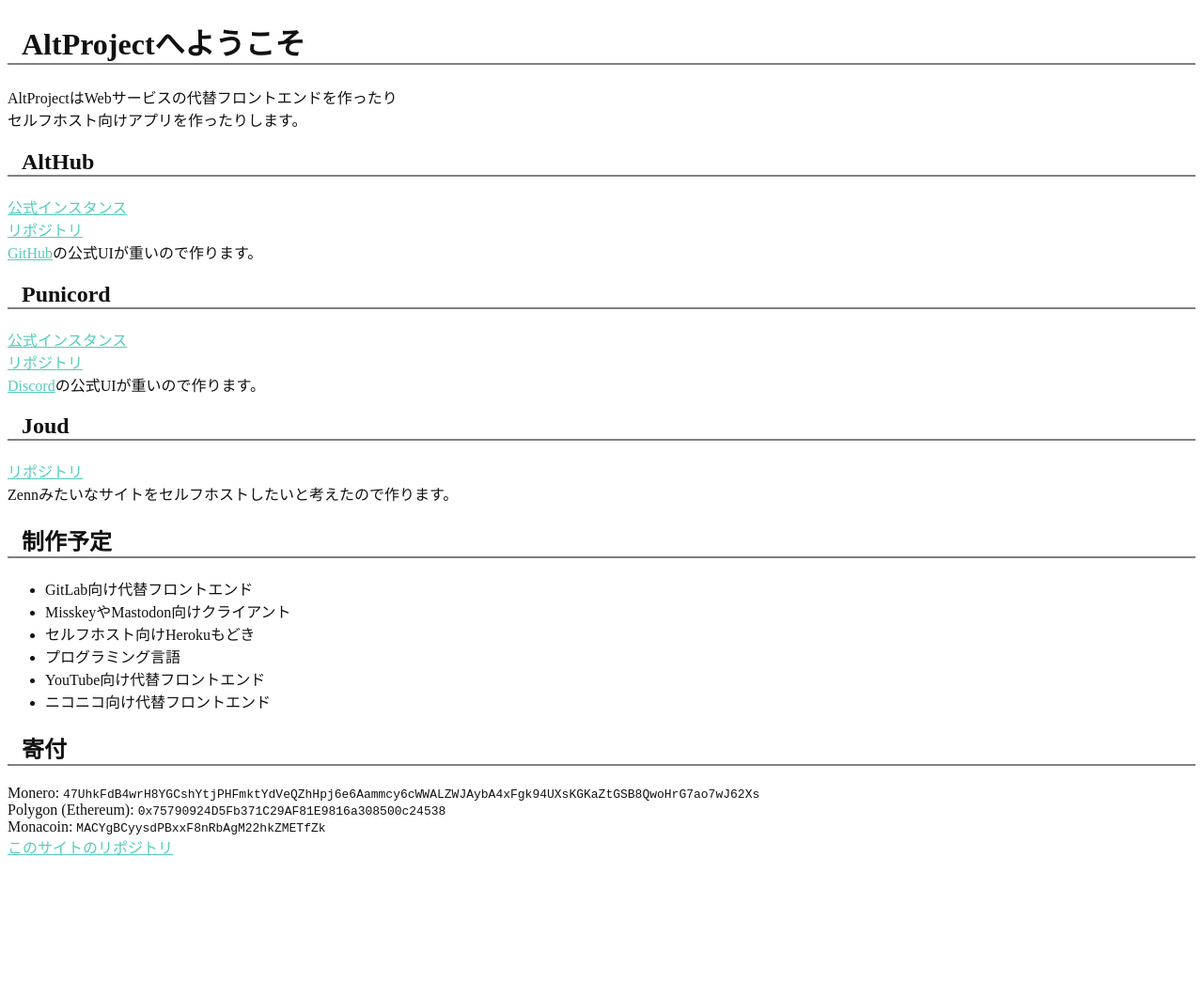
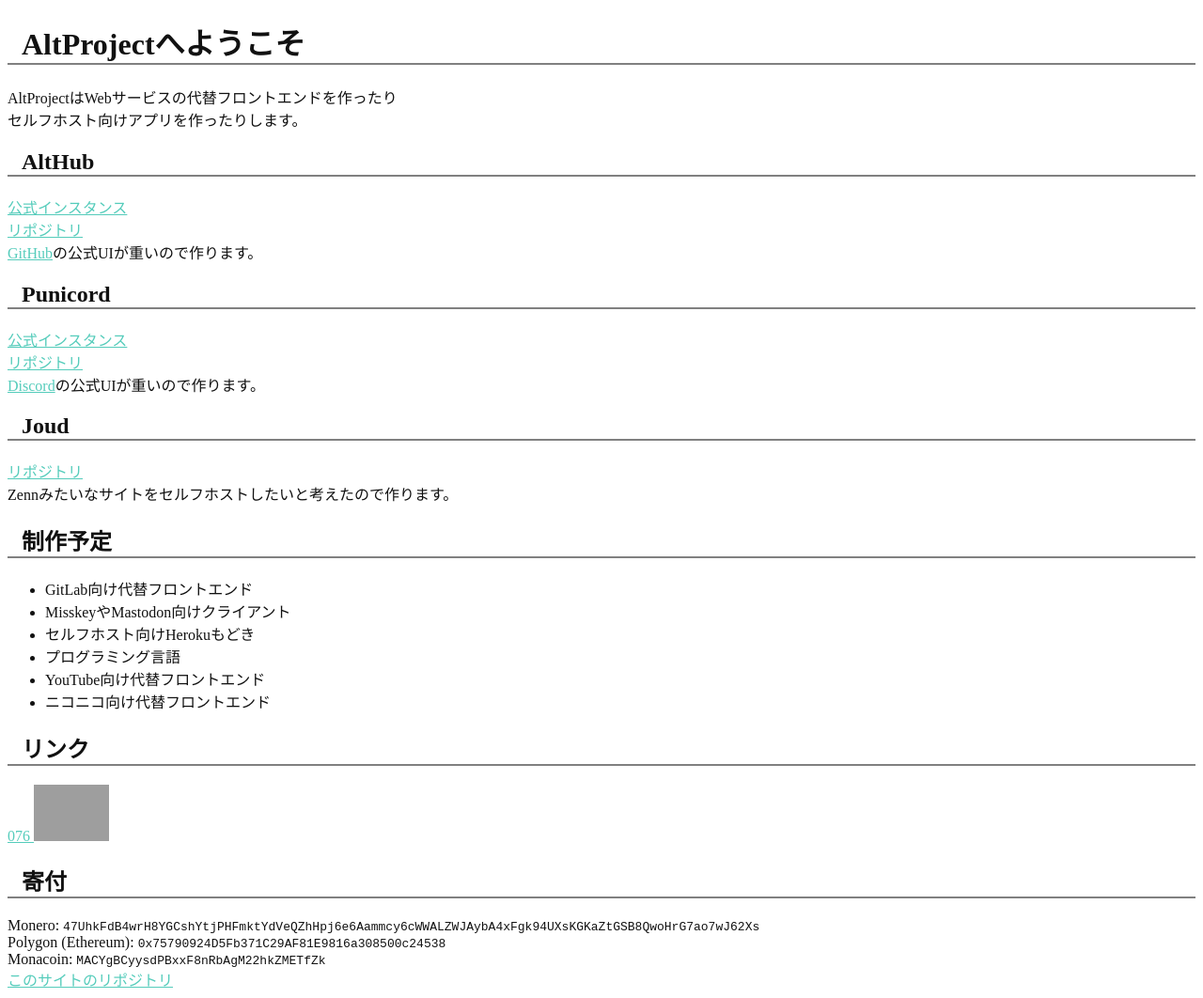
Before and after one commit to akku1139/altproject, a plain HTML site: page public/index.html in a window 1280 px wide. Shown: the whole page at 94% size. Before the commit the page ends 921 px from the top, so only its background shows below. Drawn offline with Linux system fonts and the light colour scheme; grey boxes are pictures that could not be loaded.

Commit message:
リンク

```diff
--- a/public/index.html
+++ b/public/index.html
@@ -33,6 +33,12 @@
       <li>ニコニコ向け代替フロントエンド</li>
     </ul>
 
+    <h2>リンク</h2>
+    <a href="https://076.moe">
+      076
+      <img src="https://076.moe/static/076logo.png" height="60px">
+    </a>
+
     <h2>寄付</h2>
     Monero: <code>47UhkFdB4wrH8YGCshYtjPHFmktYdVeQZhHpj6e6Aammcy6cWWALZWJAybA4xFgk94UXsKGKaZtGSB8QwoHrG7ao7wJ62Xs</code><br>
     Polygon (Ethereum): <code>0x75790924D5Fb371C29AF81E9816a308500c24538</code><br>
```
